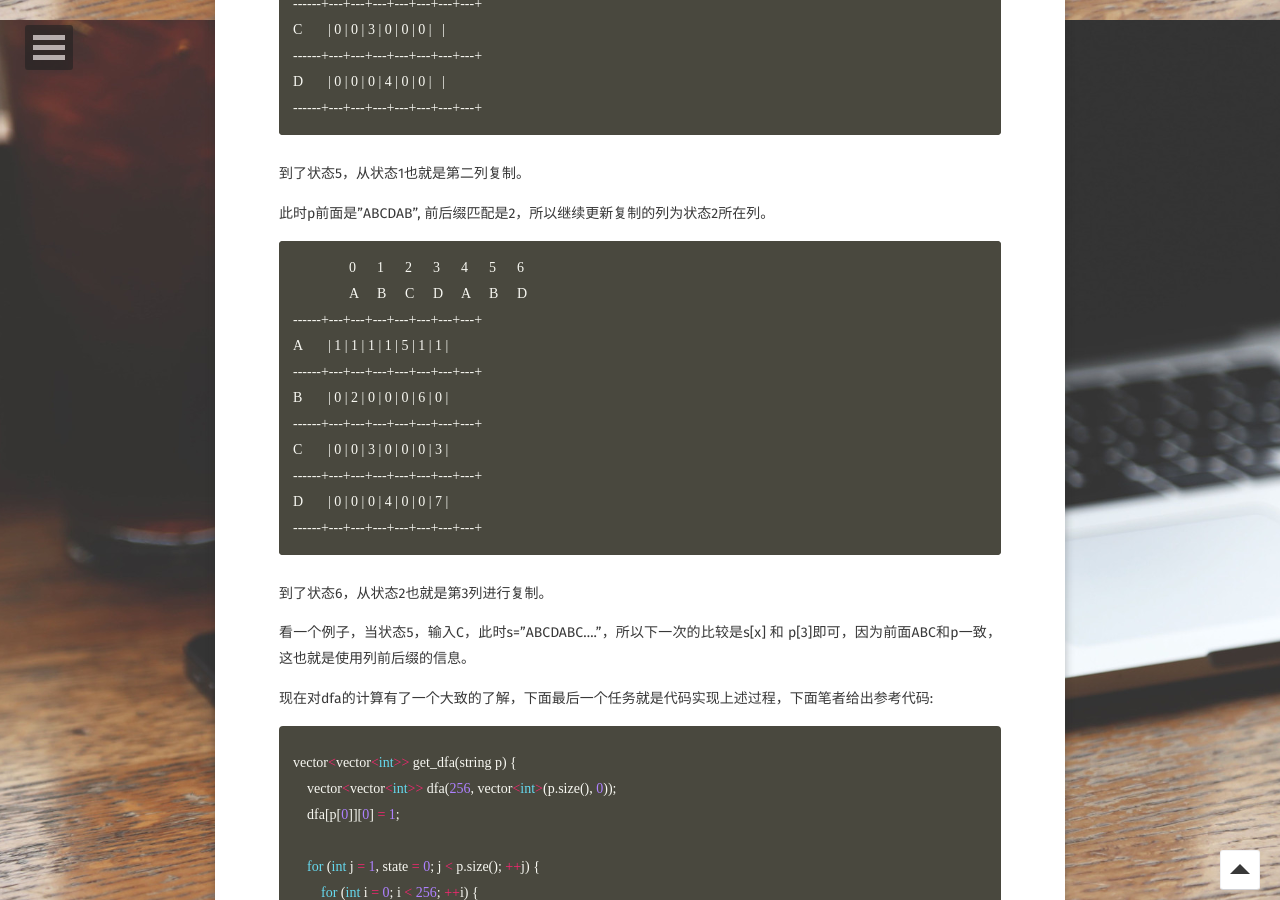
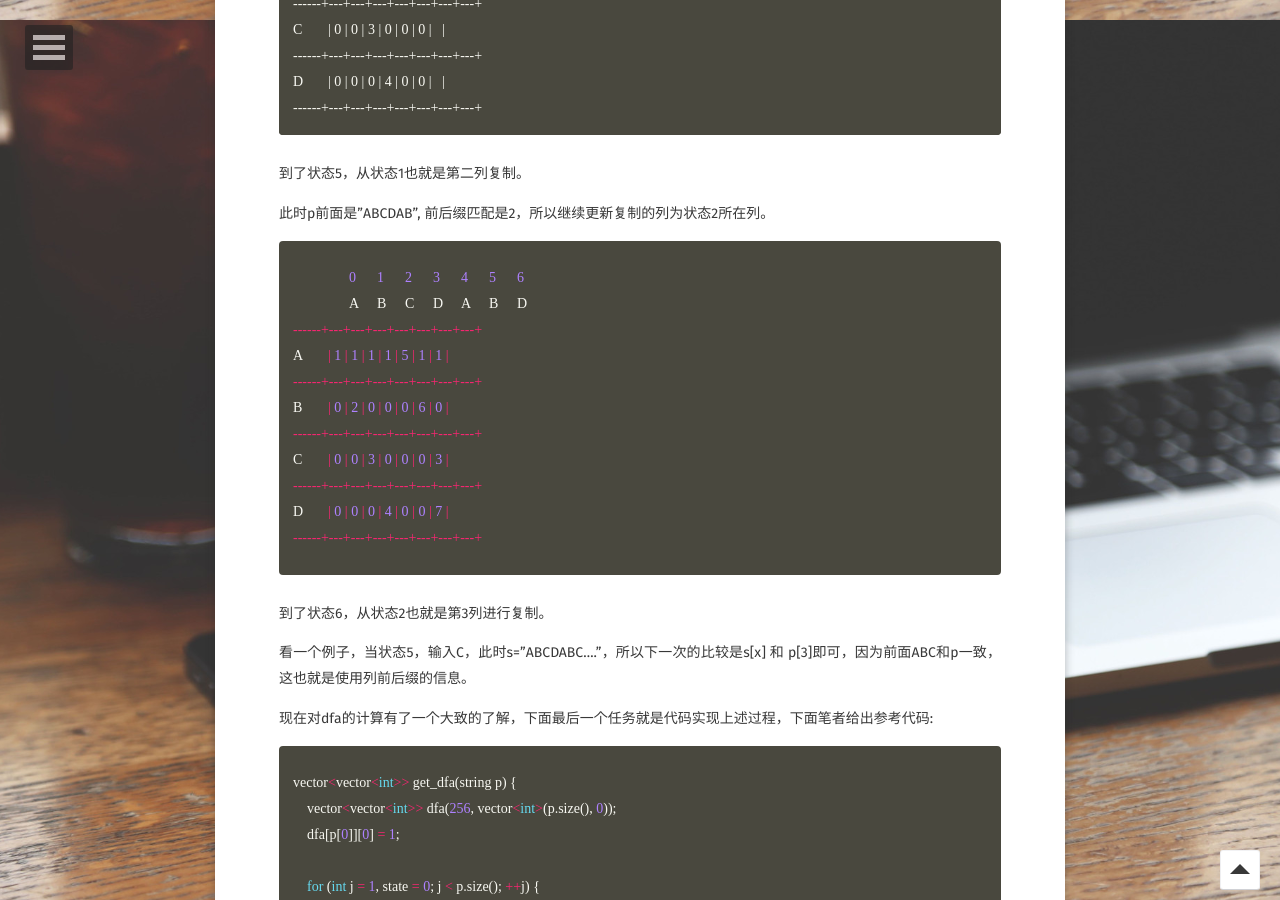
Before and after one commit to longjianjiang/longjianjiang.github.io, a Jekyll site: the page built from _posts/2019-08-05-string-algorithm.md, in a window 1280 px wide and 900 px high, scrolled down 7180 px. Built offline with Jekyll 4.4.1, drawn with Linux system fonts in a browser that asks for light colours; some web fonts are replaced; comment, search, counter and statistics services are not loaded; some of the changed text lies outside the part shown.

Commit message:
Update(auto commit)

````diff
--- a/_posts/2019-08-05-string-algorithm.md
+++ b/_posts/2019-08-05-string-algorithm.md
@@ -283,7 +283,7 @@
 
 此时p前面是"ABCDAB", 前后缀匹配是2，所以继续更新复制的列为状态2所在列。
 
-```
+{% highlight cpp %}
 		0	1	2	3	4	5	6
 		A	B	C	D	A	B	D
 ------+---+---+---+---+---+---+---+
@@ -295,7 +295,7 @@
 ------+---+---+---+---+---+---+---+
 D	  | 0 | 0 | 0 | 4 | 0 | 0 | 7 |
 ------+---+---+---+---+---+---+---+
-```
+{% endhighlight %}
 
 到了状态6，从状态2也就是第3列进行复制。
 
@@ -358,5 +358,11 @@
 # References
 
 [https://www.cnblogs.com/tangzhengyue/p/4315393.html](https://www.cnblogs.com/tangzhengyue/p/4315393.html)
+
 [https://blog.csdn.net/v_july_v/article/details/7041827](https://blog.csdn.net/v_july_v/article/details/7041827)
+
 [http://www.ruanyifeng.com/blog/2013/05/Knuth%E2%80%93Morris%E2%80%93Pratt_algorithm.html](http://www.ruanyifeng.com/blog/2013/05/Knuth%E2%80%93Morris%E2%80%93Pratt_algorithm.html)
+
+[https://judes.me/tech/2016/04/10/kmp.html](https://judes.me/tech/2016/04/10/kmp.html)
+
+[https://blog.csdn.net/congduan/article/details/45459963](https://blog.csdn.net/congduan/article/details/45459963)
````
Also changed, not shown: _posts/2019-08-06-dns-note.md (+2 -0 lines).
